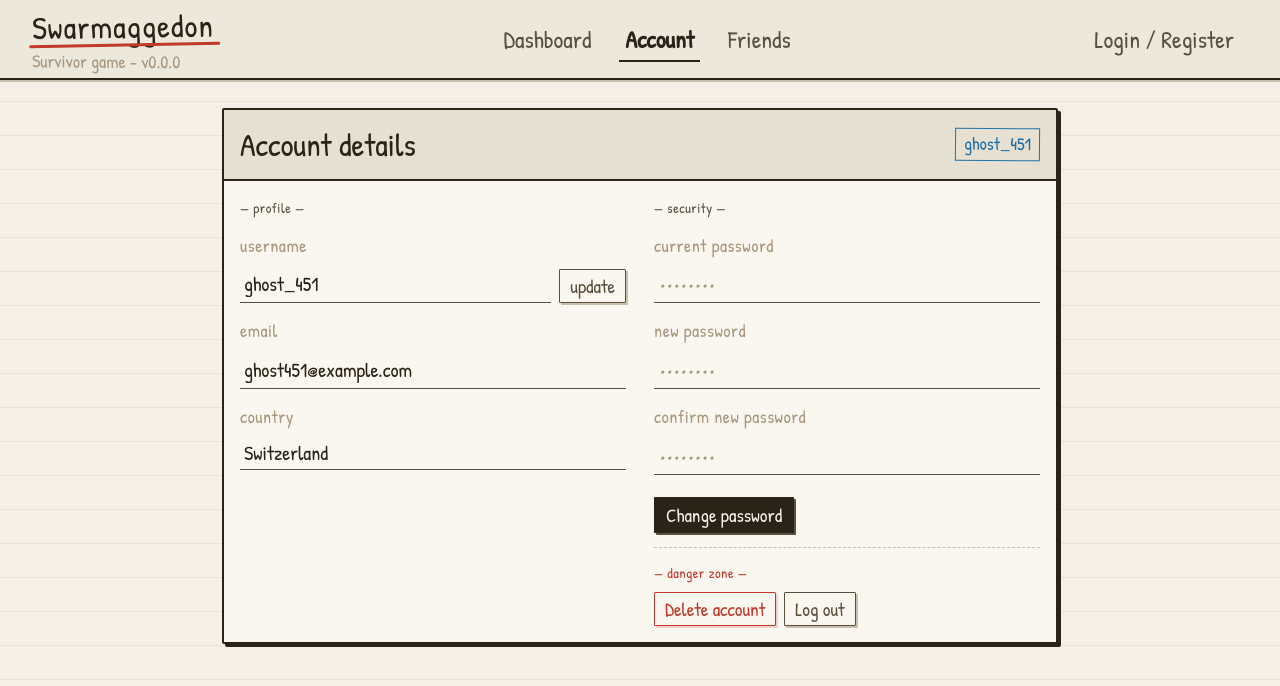
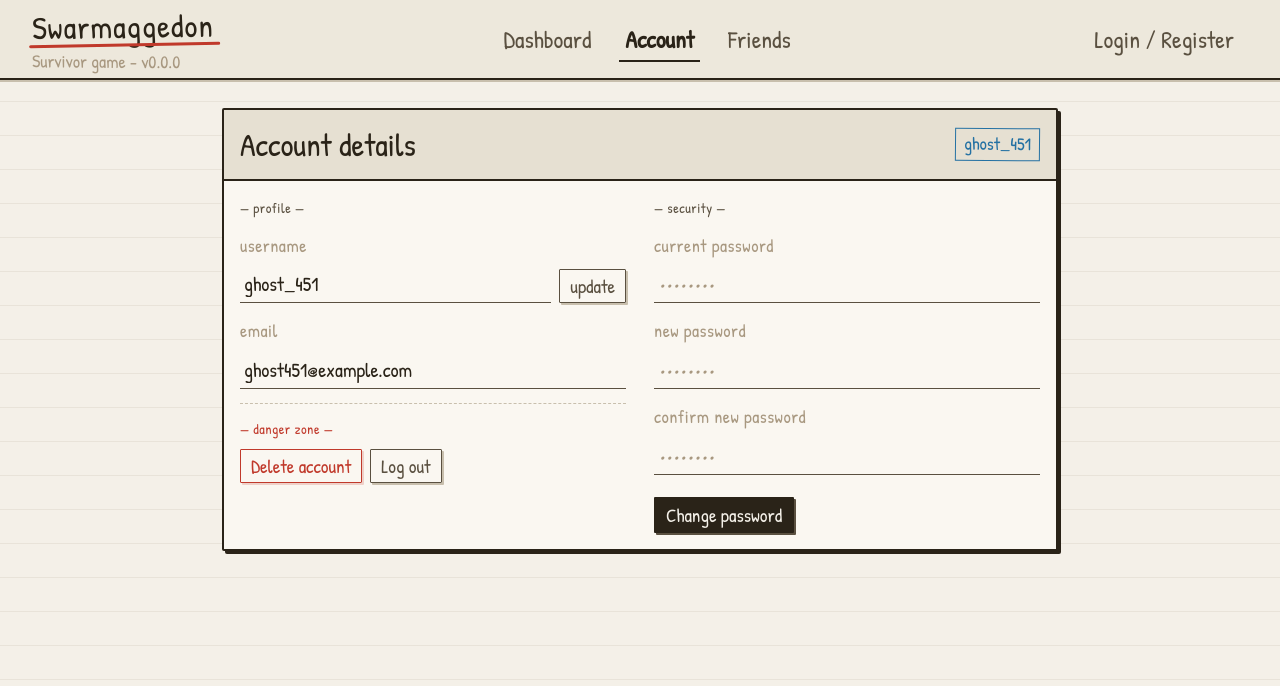
Before and after one commit to zcBruAll/swarmaggedon, a React (Vite) app in the folder frontend/: page /account in a window 1280 px wide. Shown: the top 686 px of the page. Built offline with nearby package versions, Linux system fonts and the light colour scheme; no server answers.

Commit message:
removed country from account page and moved danger zone to the left

```diff
--- a/frontend/src/pages/Account.jsx
+++ b/frontend/src/pages/Account.jsx
@@ -24,14 +24,11 @@ const Account = () => (
                 <input type="email" defaultValue="ghost451@example.com" />
               </div>
             </div>
-            <div className="account-field">
-              <div className="label">country</div>
-              <select defaultValue="Switzerland">
-                <option>Switzerland</option>
-                <option>France</option>
-                <option>Germany</option>
-                <option>United States</option>
-              </select>
+            <hr className="divider" />
+            <div className="label" style={{ fontSize: '14px', color: 'var(--red)',  }}>— danger zone —</div>
+            <div style={{ marginTop: '8px', display: 'flex', gap: '8px' }}>
+              <button className="btn btn-danger btn-sm">Delete account</button>
+              <button className="btn btn-outline btn-sm" onSubmit="">Log out</button>
             </div>
           </div>
           <div>
@@ -49,12 +46,6 @@ const Account = () => (
               <input type="password" placeholder="••••••••" />
             </div>
             <button className="btn btn-primary btn-sm mt-8">Change password</button>
-            <hr className="divider" />
-            <div className="label" style={{ fontSize: '14px', color: 'var(--red)' }}>— danger zone —</div>
-            <div style={{ marginTop: '8px', display: 'flex', gap: '8px' }}>
-              <button className="btn btn-danger btn-sm">Delete account</button>
-              <button className="btn btn-outline btn-sm">Log out</button>
-            </div>
           </div>
         </div>
       </div>
```
